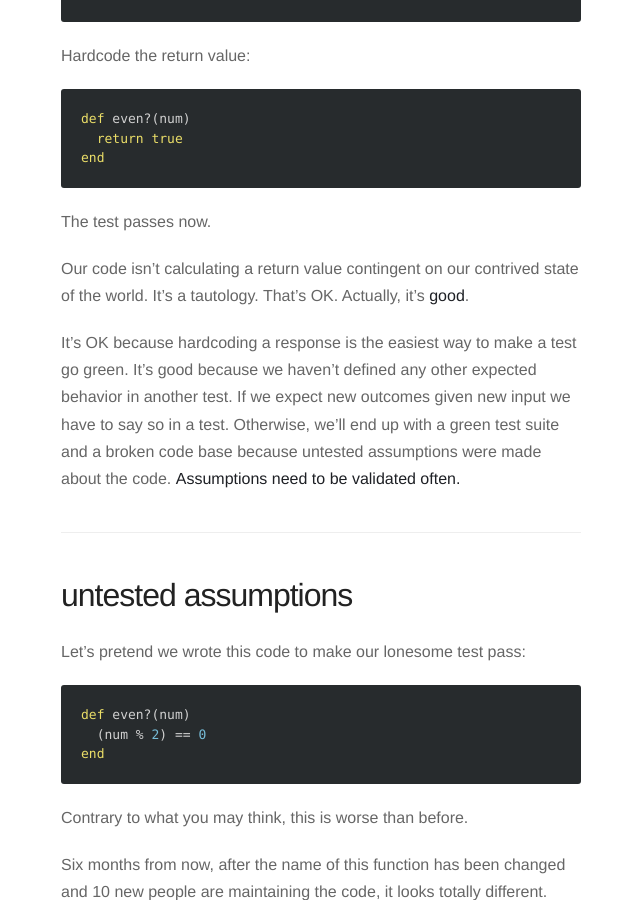
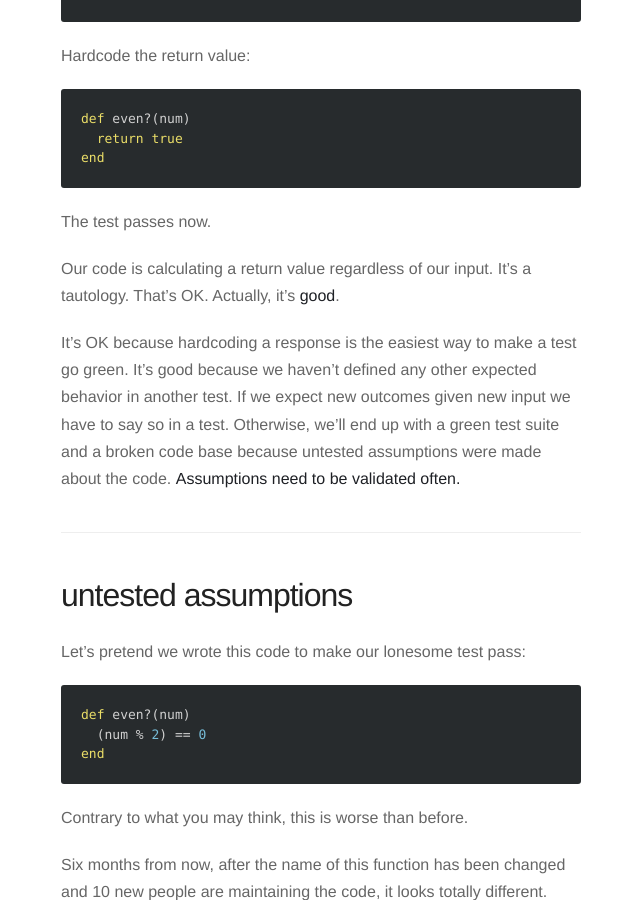
Before and after one commit to pachun/old.pachun.github.io, a Jekyll site: the page built from _posts/2016-04-03-beginning-tdd-start-by-hardcoding-to-get-a-green-test.md, in a window 1280 px wide and 900 px high, scrolled down 489 px. Shown: the whole window, without its empty margins (319-959 px from the left). Built offline with Jekyll 4.4.1, drawn with Linux system fonts in a browser that asks for light colours; nearby versions of some CDN libraries; Markdown is read by kramdown in place of the engine named in the settings.

Commit message:
update beginning tdd post

```diff
--- a/_posts/2016-04-03-beginning-tdd-start-by-hardcoding-to-get-a-green-test.md
+++ b/_posts/2016-04-03-beginning-tdd-start-by-hardcoding-to-get-a-green-test.md
@@ -26,8 +26,8 @@ end
 
 The test passes now.
 
-Our code isn't calculating a return value contingent on our contrived
-state of the world. It's a tautology. That's OK. Actually, it's **good**.
+Our code is calculating a return value regardless of our input. It's a
+tautology. That's OK. Actually, it's **good**.
 
 It's OK because hardcoding a response is the easiest way to make a test go
 green. It's good because we haven't defined any other expected behavior in
```
